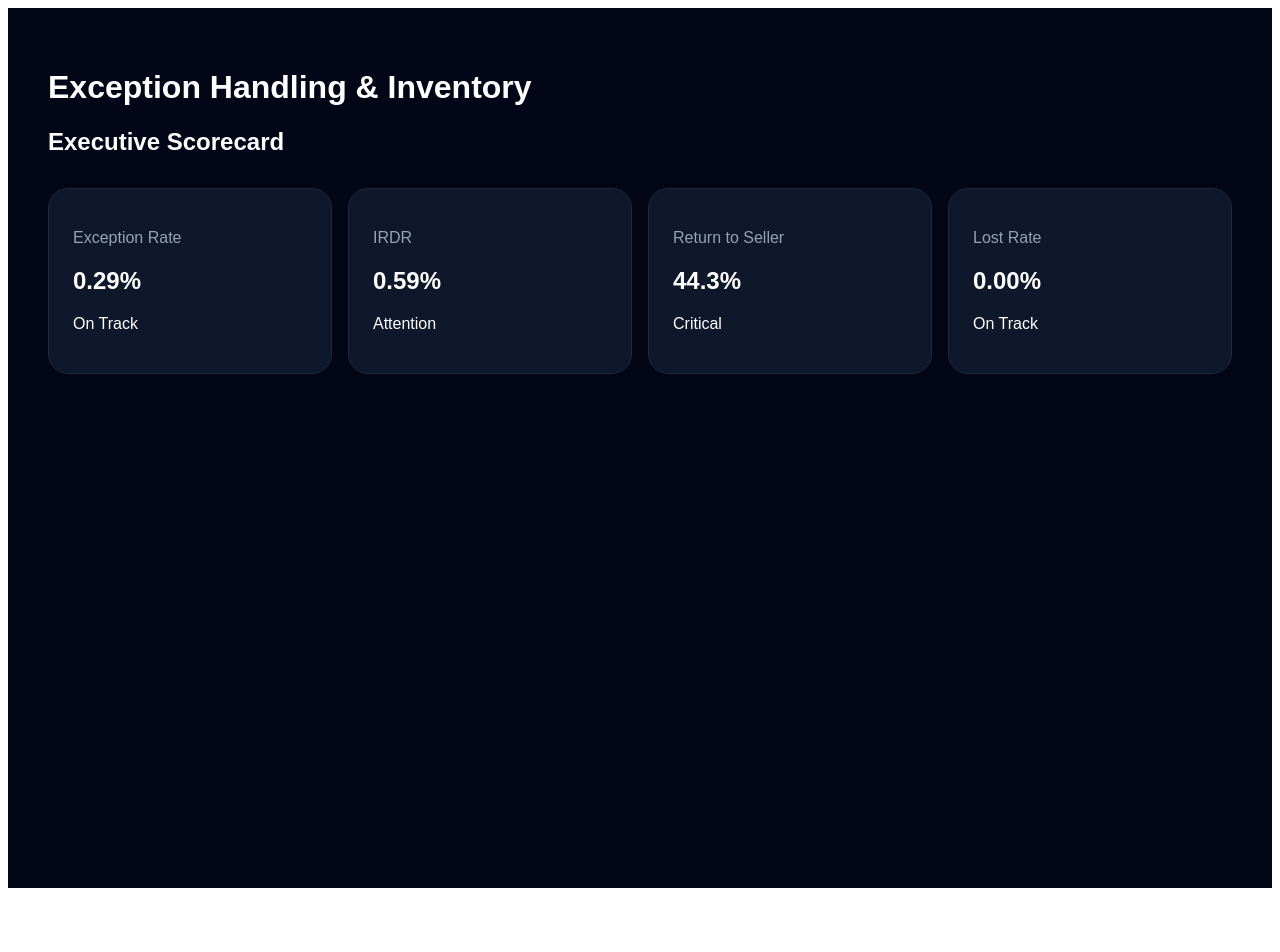
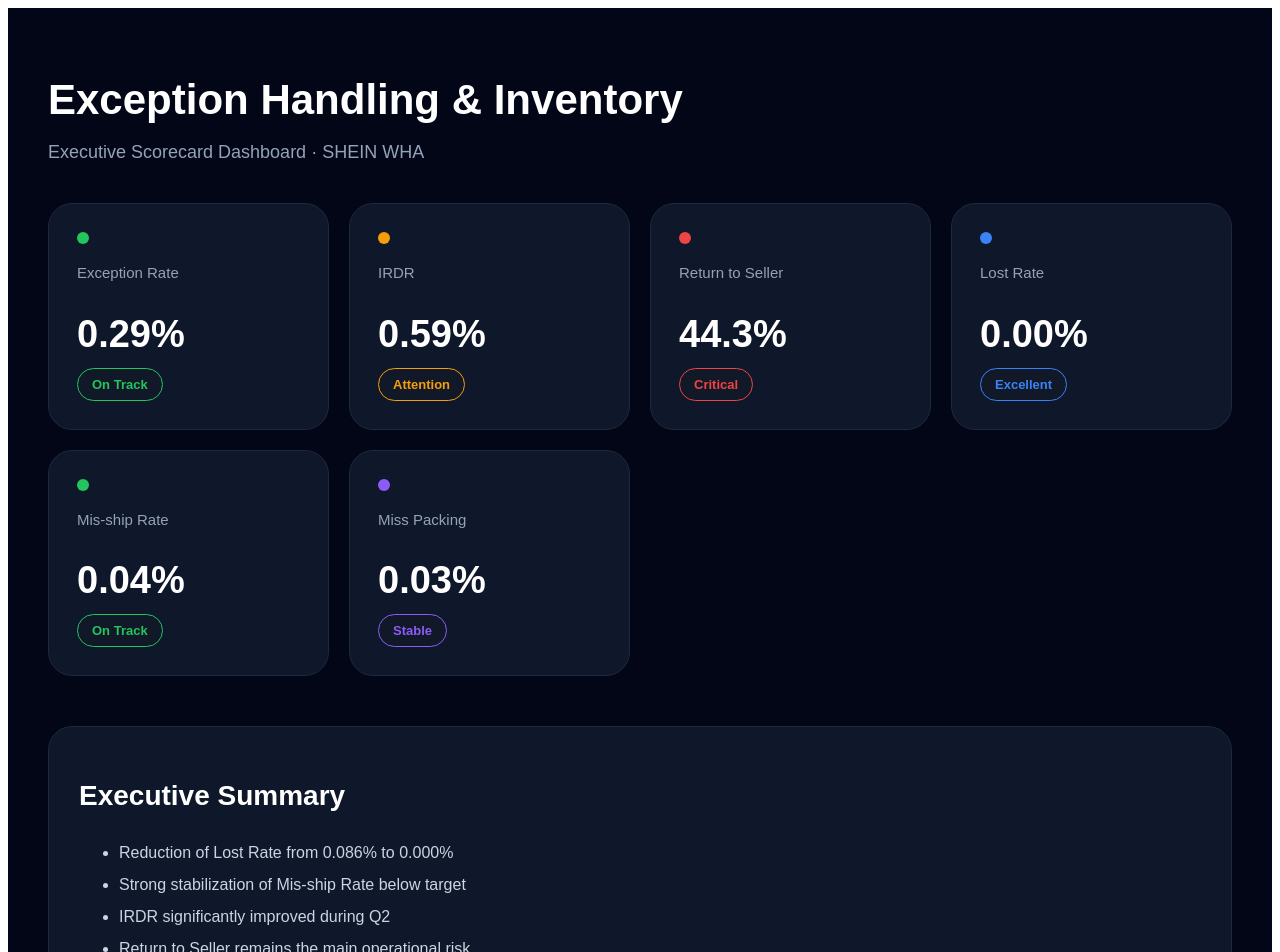
Before and after one commit to gabrielmedinaleite-hue/exception-handling-dashboard, a Next.js app: page / in a window 1280 px wide. Shown: the top 952 px of the page. Before the commit the page ends 896 px from the top, so only its background shows below. Built offline with nearby package versions, Linux system fonts and the light colour scheme.

Commit message:
Update page.js

```diff
--- a/app/page.js
+++ b/app/page.js
@@ -1,43 +1,176 @@
 "use client";
 
-export default function Page() {
+const kpis = [
+  {
+    title: "Exception Rate",
+    value: "0.29%",
+    status: "On Track",
+    color: "#22c55e",
+  },
+  {
+    title: "IRDR",
+    value: "0.59%",
+    status: "Attention",
+    color: "#f59e0b",
+  },
+  {
+    title: "Return to Seller",
+    value: "44.3%",
+    status: "Critical",
+    color: "#ef4444",
+  },
+  {
+    title: "Lost Rate",
+    value: "0.00%",
+    status: "Excellent",
+    color: "#3b82f6",
+  },
+  {
+    title: "Mis-ship Rate",
+    value: "0.04%",
+    status: "On Track",
+    color: "#22c55e",
+  },
+  {
+    title: "Miss Packing",
+    value: "0.03%",
+    status: "Stable",
+    color: "#8b5cf6",
+  },
+];
+
+export default function Dashboard() {
   return (
-    <main style={{
-      background: "#020617",
-      color: "white",
-      minHeight: "100vh",
-      padding: "40px",
-      fontFamily: "Arial"
-    }}>
-      <h1>Exception Handling & Inventory</h1>
-      <h2>Executive Scorecard</h2>
+    <main
+      style={{
+        background: "#020617",
+        minHeight: "100vh",
+        color: "white",
+        padding: "40px",
+        fontFamily: "Arial",
+      }}
+    >
+      <div
+        style={{
+          marginBottom: "40px",
+        }}
+      >
+        <h1
+          style={{
+            fontSize: "42px",
+            marginBottom: "10px",
+          }}
+        >
+          Exception Handling & Inventory
+        </h1>
 
-      <div style={{
-        display: "grid",
-        gridTemplateColumns: "repeat(4, 1fr)",
-        gap: "16px",
-        marginTop: "32px"
-      }}>
-        <Card title="Exception Rate" value="0.29%" status="On Track" />
-        <Card title="IRDR" value="0.59%" status="Attention" />
-        <Card title="Return to Seller" value="44.3%" status="Critical" />
-        <Card title="Lost Rate" value="0.00%" status="On Track" />
+        <p
+          style={{
+            color: "#94a3b8",
+            fontSize: "18px",
+          }}
+        >
+          Executive Scorecard Dashboard · SHEIN WHA
+        </p>
+      </div>
+
+      <div
+        style={{
+          display: "grid",
+          gridTemplateColumns: "repeat(auto-fit,minmax(260px,1fr))",
+          gap: "20px",
+        }}
+      >
+        {kpis.map((item) => (
+          <div
+            key={item.title}
+            style={{
+              background: "#0f172a",
+              border: "1px solid #1e293b",
+              borderRadius: "24px",
+              padding: "28px",
+              transition: "0.2s",
+            }}
+          >
+            <div
+              style={{
+                width: "12px",
+                height: "12px",
+                borderRadius: "50%",
+                background: item.color,
+                marginBottom: "20px",
+              }}
+            />
+
+            <p
+              style={{
+                color: "#94a3b8",
+                marginBottom: "12px",
+                fontSize: "15px",
+              }}
+            >
+              {item.title}
+            </p>
+
+            <h2
+              style={{
+                fontSize: "38px",
+                marginBottom: "12px",
+              }}
+            >
+              {item.value}
+            </h2>
+
+            <div
+              style={{
+                display: "inline-block",
+                padding: "8px 14px",
+                borderRadius: "999px",
+                background: "#111827",
+                border: `1px solid ${item.color}`,
+                color: item.color,
+                fontSize: "13px",
+                fontWeight: "bold",
+              }}
+            >
+              {item.status}
+            </div>
+          </div>
+        ))}
+      </div>
+
+      <div
+        style={{
+          marginTop: "50px",
+          background: "#0f172a",
+          border: "1px solid #1e293b",
+          borderRadius: "24px",
+          padding: "30px",
+        }}
+      >
+        <h2
+          style={{
+            marginBottom: "25px",
+            fontSize: "28px",
+          }}
+        >
+          Executive Summary
+        </h2>
+
+        <ul
+          style={{
+            color: "#cbd5e1",
+            lineHeight: "2",
+            fontSize: "16px",
+          }}
+        >
+          <li>Reduction of Lost Rate from 0.086% to 0.000%</li>
+          <li>Strong stabilization of Mis-ship Rate below target</li>
+          <li>IRDR significantly improved during Q2</li>
+          <li>Return to Seller remains the main operational risk</li>
+          <li>Daily RCA routines implemented across all shifts</li>
+        </ul>
       </div>
     </main>
   );
 }
-
-function Card({ title, value, status }) {
-  return (
-    <div style={{
-      background: "#0f172a",
-      border: "1px solid #1e293b",
-      borderRadius: "20px",
-      padding: "24px"
-    }}>
-      <p style={{ color: "#94a3b8" }}>{title}</p>
-      <h2>{value}</h2>
-      <p>{status}</p>
-    </div>
-  );
-}
```
